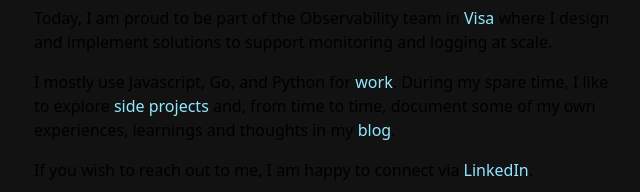
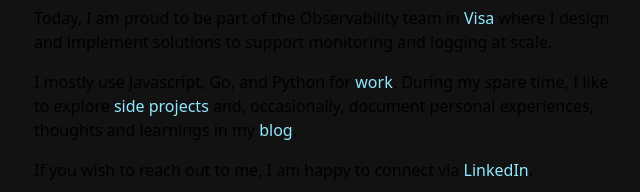
Before and after one commit to chensxb97/chensxb97.github.io, a Next.js app: page / in a window 1280 px wide. Shown: the part 431-623 px from the top of the page, without its empty margins (318-958 px from the left). Built offline with nearby package versions, Linux system fonts and the light colour scheme.

Commit message:
edit main page

```diff
--- a/app/page.tsx
+++ b/app/page.tsx
@@ -39,7 +39,7 @@ export default function Page() {
             href="https://github.com/chensxb97"
             className="link">
             side projects
-          </a> and, from time to time, document some of my own experiences, learnings and thoughts in my <Link
+          </a> and, occasionally, document personal experiences, thoughts and learnings in my <Link
             key="/blog"
             href="/blog"
             className="link"
```
